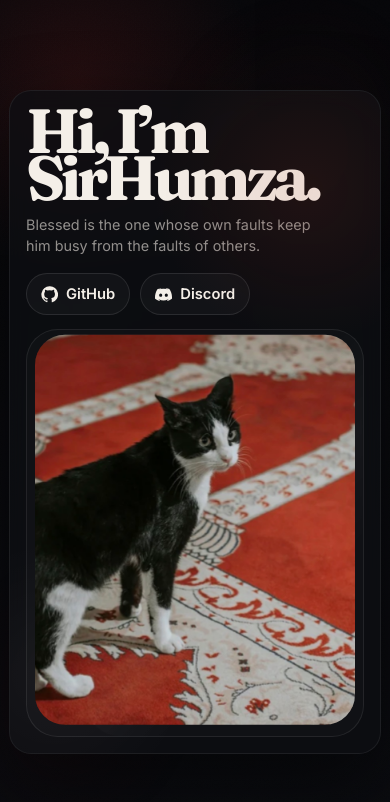
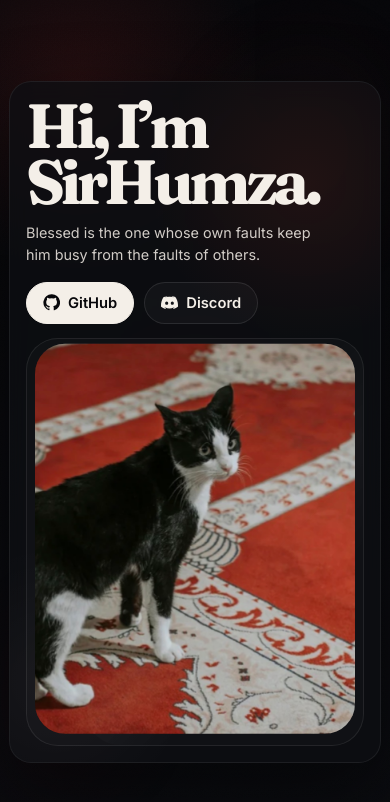
Before and after one commit to SirHumza/portfolio, a plain HTML site: page index.html in a window 390 px wide. Drawn offline with Linux system fonts and the light colour scheme.

Commit message:
Refactor hero section for better desktop and mobile layout

```diff
--- a/index.html
+++ b/index.html
@@ -22,7 +22,7 @@
           <h1>Hi, I’m SirHumza.</h1>
           <p class="line">Blessed is the one whose own faults keep him busy from the faults of others.</p>
           <div class="links">
-            <a class="link-btn" href="https://github.com/SirHumza" target="_blank" rel="noreferrer">
+            <a class="link-btn primary" href="https://github.com/SirHumza" target="_blank" rel="noreferrer">
               <svg viewBox="0 0 24 24" aria-hidden="true">
                 <path d="M12 .5A11.5 11.5 0 0 0 8.36 22.9c.58.1.79-.25.79-.56v-2c-3.22.7-3.9-1.35-3.9-1.35-.52-1.32-1.26-1.67-1.26-1.67-1.03-.7.08-.69.08-.69 1.13.08 1.73 1.16 1.73 1.16 1.01 1.73 2.66 1.23 3.31.94.1-.73.4-1.23.73-1.51-2.58-.3-5.3-1.3-5.3-5.79 0-1.28.46-2.32 1.22-3.14-.12-.3-.53-1.48.12-3.08 0 0 1-.32 3.27 1.2a11.4 11.4 0 0 1 5.94 0c2.27-1.52 3.27-1.2 3.27-1.2.65 1.6.24 2.78.12 3.08.76.82 1.22 1.86 1.22 3.14 0 4.5-2.72 5.48-5.31 5.78.41.35.78 1.04.78 2.1v3.12c0 .31.2.66.8.55A11.5 11.5 0 0 0 12 .5z"/>
               </svg>
@@ -41,7 +41,7 @@
           <div class="profile-card">
             <div class="orb"></div>
             <div class="avatar-wrap">
-              <img class="avatar" src="./IMG_8210.jpg" alt="SirHumza profile picture" />
+              <img class="avatar" src="./IMG_8210.jpg" alt="SirHumza profile picture" fetchpriority="high" />
             </div>
           </div>
         </aside>
--- a/styles.css
+++ b/styles.css
@@ -83,7 +83,8 @@
 .hero {
   width: 100%;
   display: grid;
-  grid-template-columns: 0.92fr 1.08fr;
+  grid-template-columns: 1.1fr 1fr;
+  align-items: center;
   gap: 18px;
   padding: 22px;
   border: 1px solid rgba(255,255,255,0.07);
@@ -117,6 +118,23 @@
   pointer-events: none;
 }
 
+.hero-copy > * {
+  opacity: 0;
+  animation: slideUpFade 600ms cubic-bezier(0.16, 1, 0.3, 1) forwards;
+}
+
+.hero-copy h1 {
+  animation-delay: 150ms;
+}
+
+.hero-copy .line {
+  animation-delay: 300ms;
+}
+
+.hero-copy .links {
+  animation-delay: 450ms;
+}
+
 .eyebrow {
   margin: 0 0 14px;
   color: var(--accent-soft);
@@ -131,7 +149,7 @@
   max-width: 5.8ch;
   font-family: "Fraunces", Georgia, serif;
   font-size: clamp(4.2rem, 9.4vw, 8.4rem);
-  line-height: 0.76;
+  line-height: 0.9;
   letter-spacing: -0.075em;
 }
 
@@ -145,7 +163,7 @@
 .line {
   margin: 12px 0 0;
   max-width: 32ch;
-  color: rgba(244, 239, 232, 0.58);
+  color: rgba(244, 239, 232, 0.85);
   font-size: 0.9rem;
   line-height: 1.5;
 }
@@ -162,7 +180,7 @@
   align-items: center;
   gap: 8px;
   min-height: 42px;
-  padding: 0 14px;
+  padding: 0 16px;
   border-radius: 999px;
   text-decoration: none;
   border: 1px solid rgba(255,255,255,0.1);
@@ -170,7 +188,7 @@
   color: var(--text);
   font-size: 0.92rem;
   font-weight: 600;
-  transition: transform 180ms ease, border-color 180ms ease, background 180ms ease;
+  transition: transform 180ms ease, border-color 180ms ease, background 180ms ease, color 180ms ease;
 }
 
 .link-btn svg {
@@ -184,6 +202,19 @@
   transform: translateY(-1px);
   border-color: rgba(174, 57, 37, 0.32);
   background: rgba(174, 57, 37, 0.08);
+}
+
+.link-btn.primary {
+  background: var(--text);
+  color: var(--bg);
+  border-color: var(--text);
+}
+
+.link-btn.primary:hover {
+  background: #ffffff;
+  border-color: #ffffff;
+  color: var(--bg);
+  box-shadow: 0 4px 14px rgba(255,255,255,0.2);
 }
 
 .profile {
@@ -263,6 +294,11 @@
   to { opacity: 1; transform: translateY(0); }
 }
 
+@keyframes slideUpFade {
+  from { opacity: 0; transform: translateY(15px); }
+  to { opacity: 1; transform: translateY(0); }
+}
+
 @keyframes float {
   0%, 100% { transform: scale(1); }
   50% { transform: scale(1.02); }
```
